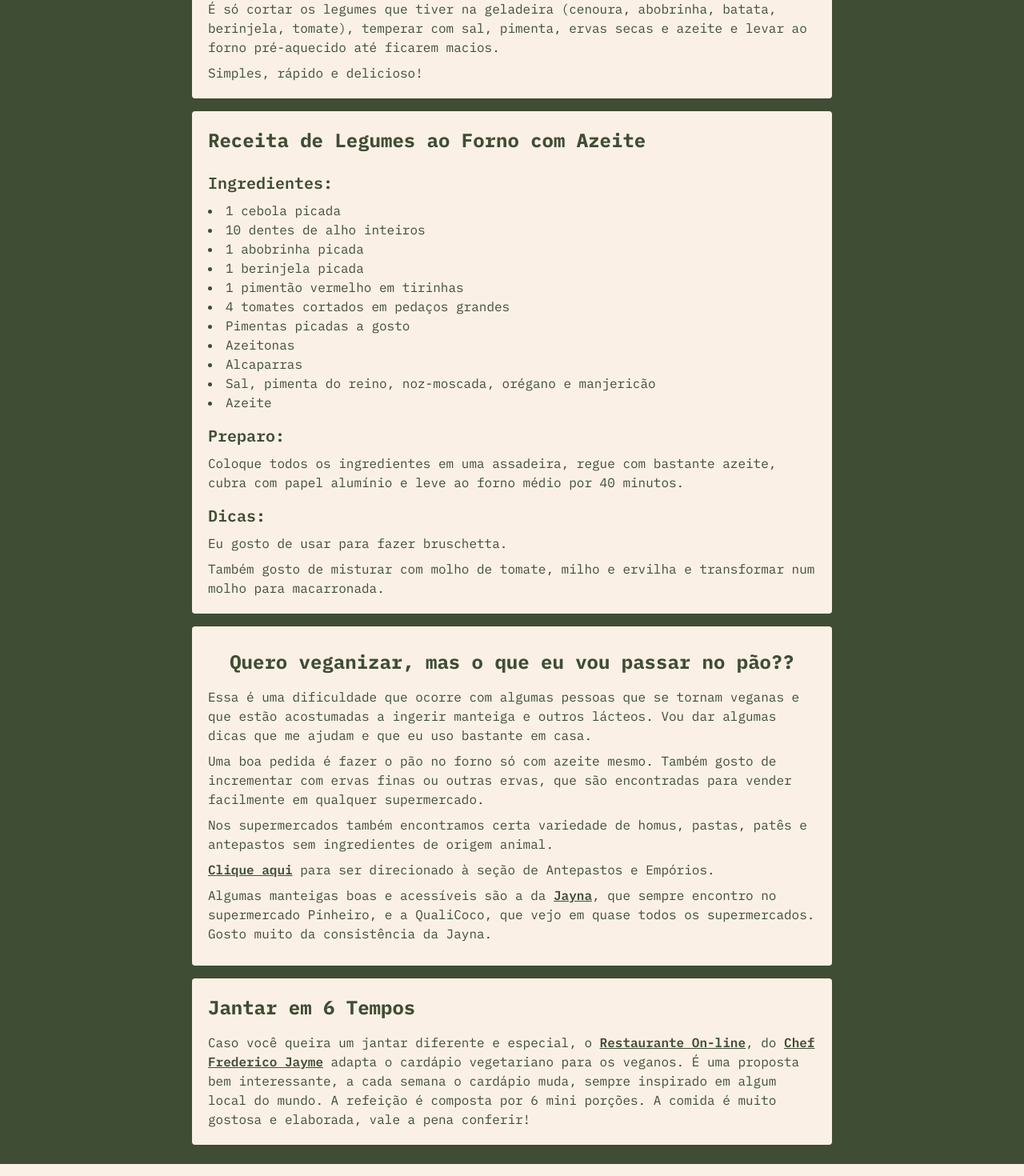
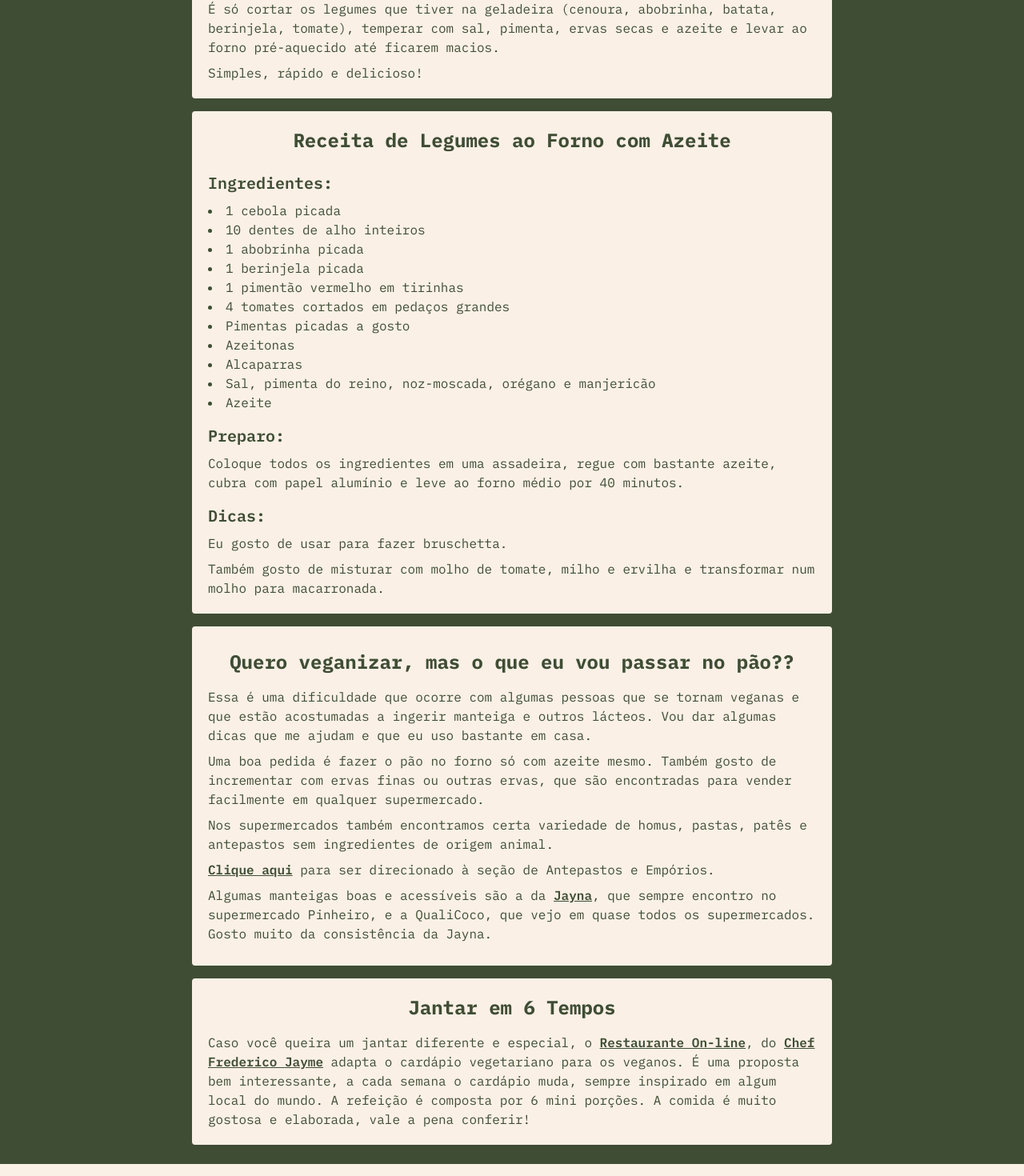
Before and after one commit to flaviare1s/bizu-vegano, a React (Vite) app: page /dicas in a window 1280 px wide. Shown: the part 1405-2875 px from the top of the page at 80% size. Built offline with nearby package versions, Linux system fonts and the light colour scheme; no server answers; the database is empty; a web font is replaced by a local one.

Commit message:
Corrigi estilos da página de dicas

```diff
--- a/src/components/DicaJantarSeisTempos.jsx
+++ b/src/components/DicaJantarSeisTempos.jsx
@@ -1,7 +1,7 @@
 export const DicaJantarSeisTempos = () => {
   return (
     <section className="flex flex-col m-auto bg-branco-quente text-verde-escuro w-full sm:max-w-[450px] md:max-w[600px] lg:max-w-[800px] rounded p-5">
-      <h2 className="text-2xl font-bold mb-2">Jantar em 6 Tempos</h2>
+      <h2 className="text-2xl font-bold mb-2 sm:text-center">Jantar em 6 Tempos</h2>
       <p className="mt-2">
         Caso você queira um jantar diferente e especial, o <a
           href="https://instagram.com/restauranteonlineoficial?igshid=MzRlODBiNWFlZA=="
--- a/src/components/DicaManteiga.jsx
+++ b/src/components/DicaManteiga.jsx
@@ -3,7 +3,7 @@ import { Link } from "react-router-dom"
 export const DicaManteiga = () => {
   return (
     <section className="flex flex-col m-auto bg-branco-quente text-verde-escuro w-full sm:max-w-[450px] md:max-w[600px] lg:max-w-[800px] rounded p-5">
-      <h2 className="text-2xl font-bold p-2 text-center">Quero veganizar, mas o que eu vou passar no pão??</h2>
+      <h2 className="text-2xl font-bold p-2 sm:text-center">Quero veganizar, mas o que eu vou passar no pão??</h2>
       <p className="my-2">
         Essa é uma dificuldade que ocorre com algumas pessoas que se tornam veganas e que estão acostumadas a ingerir manteiga e outros lácteos. Vou dar algumas dicas que me ajudam e que eu uso bastante em casa.
       </p>
--- a/src/components/DicasPorCategoria.jsx
+++ b/src/components/DicasPorCategoria.jsx
@@ -48,9 +48,9 @@ export const DicasPorCategoria = () => {
           ) : (
             <article className='w-full flex justify-center items-center flex-wrap gap-2'>
               {categorias.map(categoria => (
-                <div key={categoria.id} className='bg-branco-quente border border-marrom-claro rounded p-4 my-1 relative flex justify-between items-center w-[320px] h-[100px]'>
+                <div key={categoria.id} className='bg-branco-quente border border-marrom-claro rounded p-4 my-1 relative flex justify-between items-center w-[340px] h-[100px]'>
                   <div className='flex justify-start items-center gap-5'>
-                    <a href={categoria.url} className='uppercase font-bold text-center'>{categoria.nome}</a>
+                    <a href={categoria.url} className='uppercase font-bold'>{categoria.nome}</a>
                   </div>
                   <a href={categoria.url}><i className="fa-brands fa-instagram text-2xl ml-4"></i></a>
                 </div>
--- a/src/components/OutrosMunicipiosCearenses.jsx
+++ b/src/components/OutrosMunicipiosCearenses.jsx
@@ -2,7 +2,7 @@ export const OutrosMunicipiosCearenses = () => {
 
   return (
     <section className="flex flex-col m-auto bg-branco-quente text-verde-escuro w-full sm:max-w-[450px] md:max-w[600px] lg:max-w-[800px] rounded p-5">
-      <h2 className="text-2xl font-bold p-2 text-center">Opções Veganas em Outros Municípios Cearenses</h2>
+      <h2 className="text-2xl font-bold p-2 sm:text-center">Opções Veganas em Outros Municípios Cearenses</h2>
       <p className="my-2">Alguns restaurantes com opções veganas em outros municípios cearenses são:</p>
       <ul className="list-disc ml-6">
         <li><a href="https://www.instagram.com/casaveg.eco?igsh=MTZ4NW55ZHMwN21kdg=="></a>CasaVeg (100% veg) - Canoa Quebrada</li>
--- a/src/components/ReceitaLegumesAoForno.jsx
+++ b/src/components/ReceitaLegumesAoForno.jsx
@@ -1,7 +1,7 @@
 export const ReceitaLegumesAoForno = () => {
   return (
     <section className="flex flex-col m-auto bg-branco-quente text-verde-escuro w-full sm:max-w-[450px] md:max-w[600px] lg:max-w-[800px] rounded p-5">
-      <h2 className="text-2xl font-bold mb-2">Receita de Legumes ao Forno com Azeite</h2>
+      <h2 className="text-2xl font-bold mb-2 sm:text-center">Receita de Legumes ao Forno com Azeite</h2>
 
       <h4 className="text-xl font-semibold mt-4">Ingredientes:</h4>
       <ul className="list-disc list-inside mt-2">
--- a/src/components/ReceitaTapioca.jsx
+++ b/src/components/ReceitaTapioca.jsx
@@ -1,7 +1,7 @@
 export const ReceitaTapioca = () => {
   return (
     <section className="flex flex-col m-auto bg-branco-quente text-verde-escuro w-full sm:max-w-[450px] md:max-w[600px] lg:max-w-[800px] rounded p-5">
-      <h2 className="text-2xl font-bold p-2 text-center">Receitinha rápida e prática para substituir o pão</h2>
+      <h2 className="text-2xl font-bold p-2 sm:text-center">Receitinha rápida e prática para substituir o pão</h2>
       <h3>Tapioca de Cuscuz</h3>
       <h4 className="text-xl font-semibold mt-4">Ingredientes:</h4>
       <ul className="list-disc list-inside mt-2">
--- a/src/components/Sopas.jsx
+++ b/src/components/Sopas.jsx
@@ -1,7 +1,7 @@
 export const Sopas = () => {
   return (
     <section className="flex flex-col m-auto bg-branco-quente text-verde-escuro w-full sm:max-w-[450px] md:max-w[600px] lg:max-w-[800px] rounded p-5">
-      <h2 className="text-2xl font-bold p-2 text-center">Sopas</h2>
+      <h2 className="text-2xl font-bold p-2 sm:text-center">Sopas</h2>
       <p className="mt-2">
         Uma dica super prática são as sopas da <a className="underline font-semibold" href="https://instagram.com/mexidonabrasil?igshid=MzRlODBiNWFlZA==" target="_blank" rel="noopener noreferrer">Mexidona</a>.
       </p>
```
